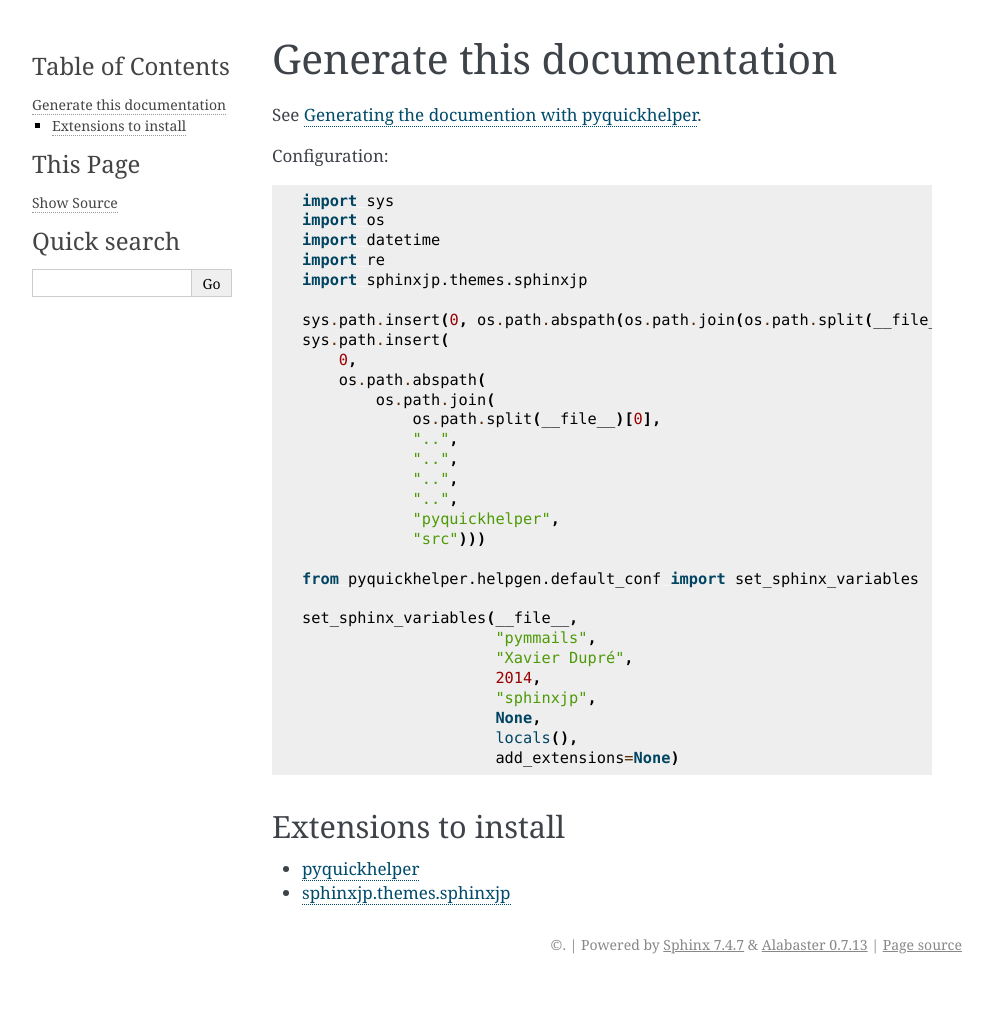
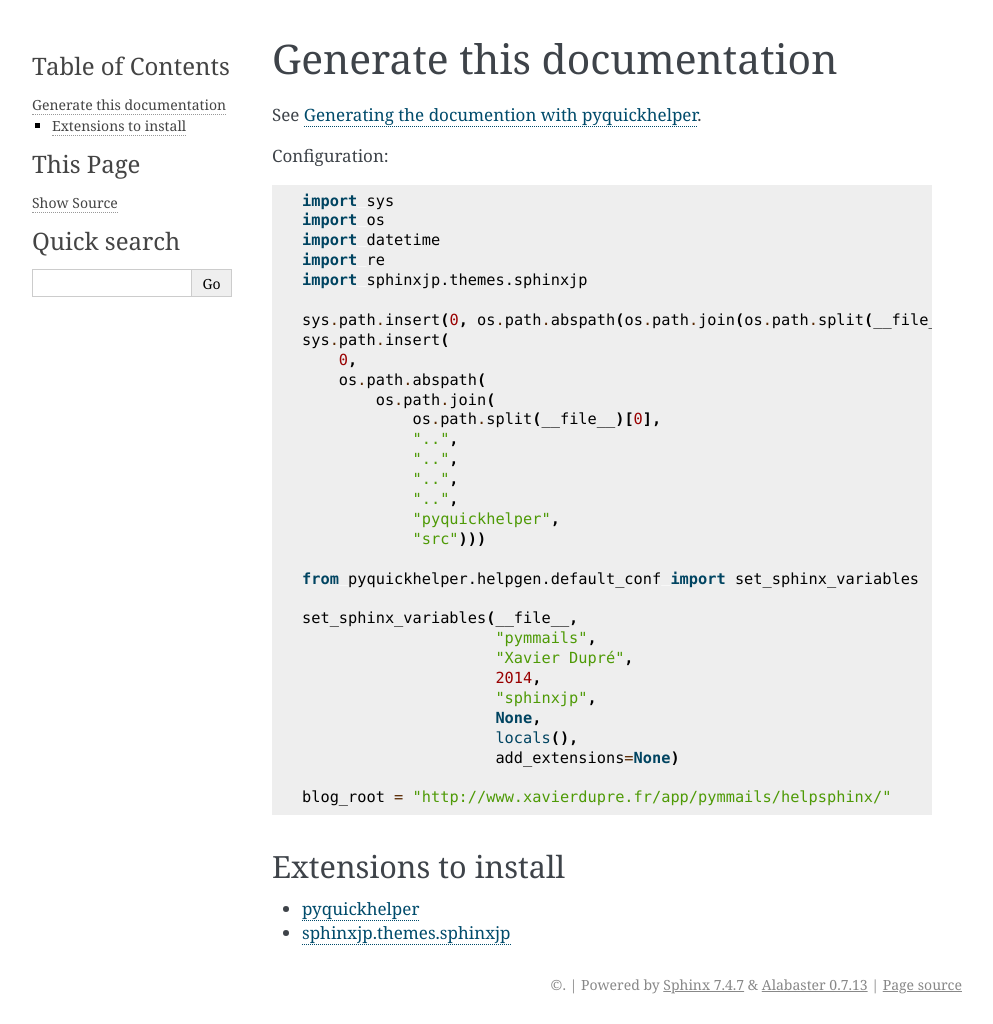
Before and after one commit to sdpython/pymmails, a Sphinx documentation site: the page built from _doc/sphinxdoc/source/generatedoc.rst, in a window 1280 px wide. Shown: the whole page, without its empty margins (148-1141 px from the left). Built offline with Sphinx 7.4.7, drawn with Linux system fonts in a browser that asks for light colours; pages that are not in the unit, such as notebooks, are missing from menus; before the commit the page ends 984 px from its top, so only the background shows below that.

Commit message:
add blog root

```diff
--- a/_doc/sphinxdoc/source/conf.py
+++ b/_doc/sphinxdoc/source/conf.py
@@ -27,3 +27,5 @@ set_sphinx_variables(__file__,
                      None,
                      locals(),
                      add_extensions=None)
+
+blog_root = "http://www.xavierdupre.fr/app/pymmails/helpsphinx/"
```
